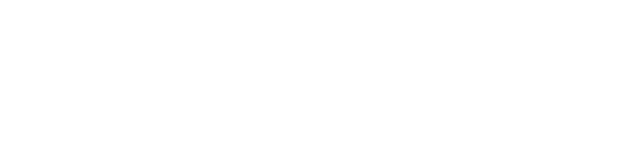
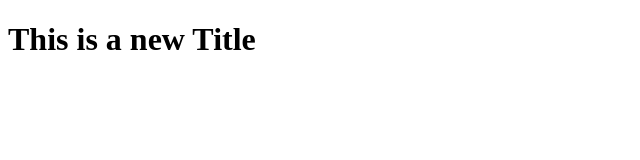
Before and after one commit to alhaifimo/training, a plain HTML site: page index.html in a window 1280 px wide. Shown: the whole page, without its empty margins (0-640 px from the left). Drawn offline with Linux system fonts and the light colour scheme.

Commit message:
finished adding header to layout

```diff
--- a/index.html
+++ b/index.html
@@ -6,6 +6,6 @@
     <title>Document</title>
 </head>
 <body>
-
+    <h1>This is a new Title</h1>
 </body>
 </html>
```
